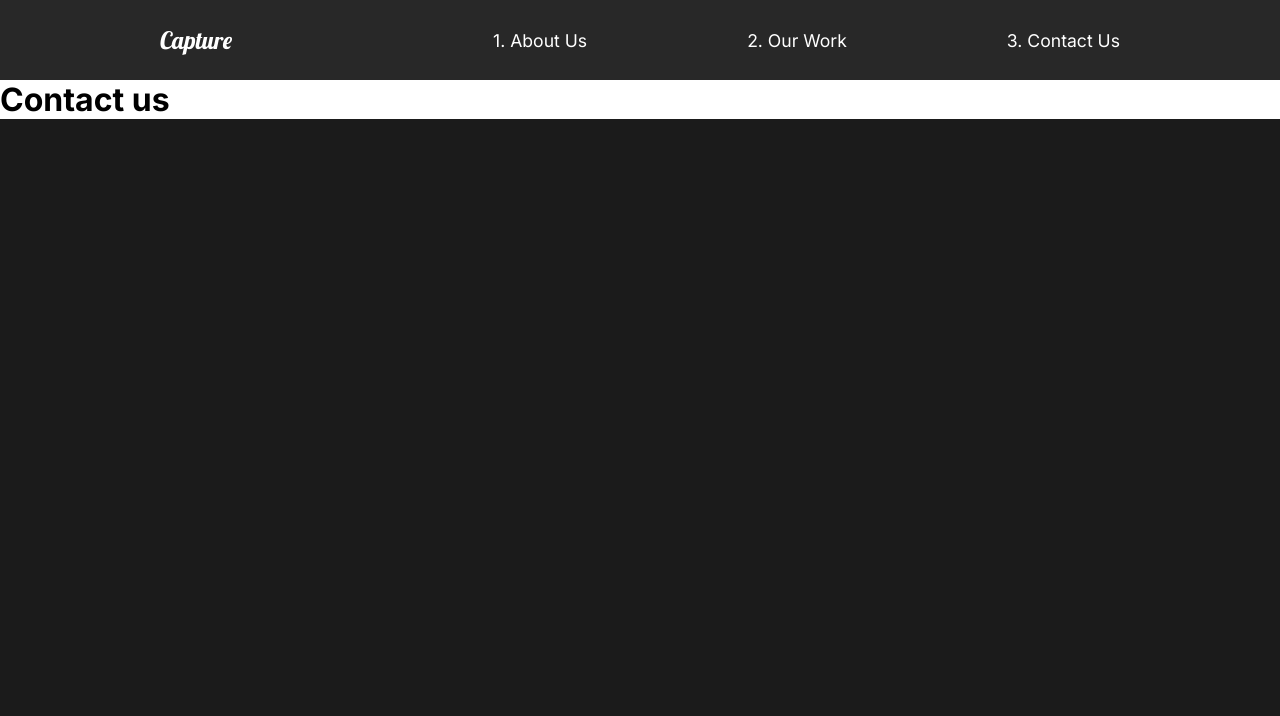
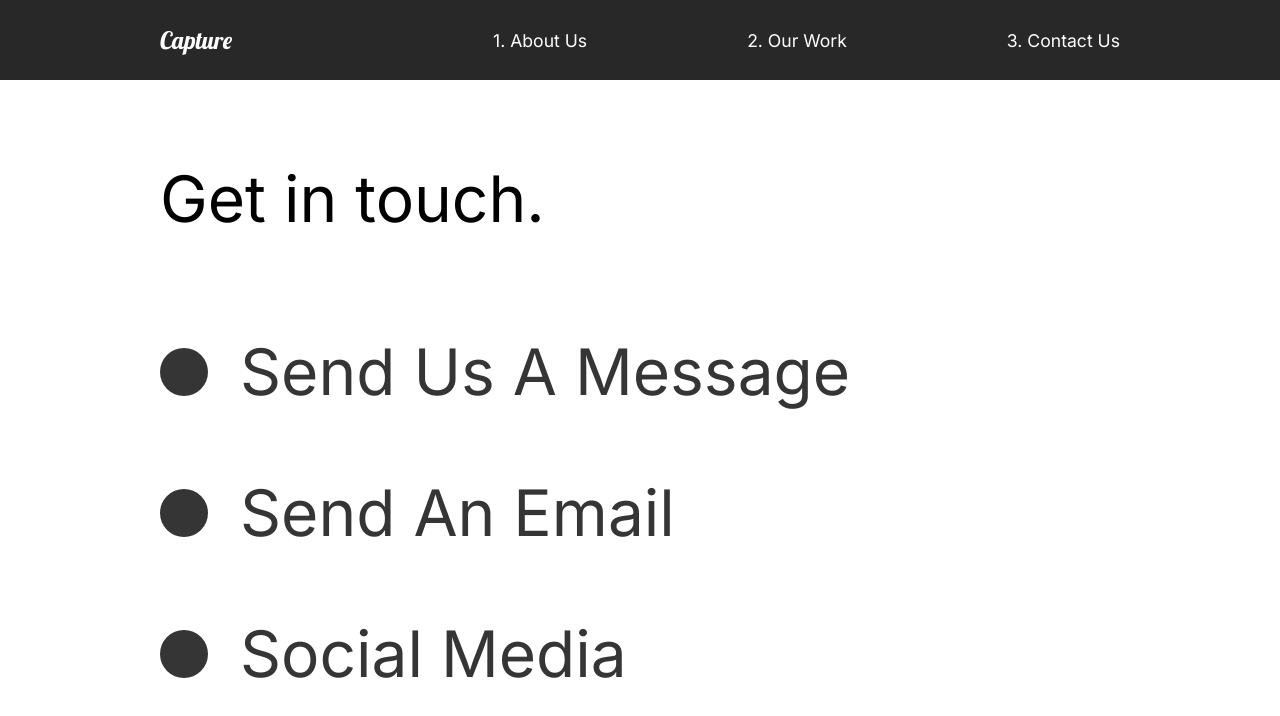
Before and after one commit to anirudh-jwala/capture-portfolio, a React (Create React App) app: page /contact in a window 1280 px wide. Shown: the top 716 px of the page. Built offline with nearby package versions, Linux system fonts and the light colour scheme.

Commit message:
Contact page animation

```diff
--- a/src/pages/ContactUs.js
+++ b/src/pages/ContactUs.js
@@ -2,11 +2,14 @@
 
 // Animations
 import { motion } from "framer-motion";
-import { pageAnimation } from "../animation";
+import { pageAnimation, titleAnim } from "../animation";
+
+// Styled components
+import styled from "styled-components";
 
 const ContactUs = () => {
   return (
-    <motion.div
+    <ContactStyle
       variants={pageAnimation}
       initial="hidden"
       animate="show"
@@ -15,9 +18,63 @@
         background: "#fff",
       }}
     >
-      <h1>Contact us</h1>
-    </motion.div>
+      <Title>
+        <Hide>
+          <motion.h2 variants={titleAnim}>Get in touch.</motion.h2>
+        </Hide>
+      </Title>
+      <div>
+        <Hide>
+          <Social variants={titleAnim}>
+            <Circle />
+            <h2>Send Us A Message</h2>
+          </Social>
+        </Hide>
+        <Hide>
+          <Social variants={titleAnim}>
+            <Circle />
+            <h2>Send An Email</h2>
+          </Social>
+        </Hide>
+        <Hide>
+          <Social variants={titleAnim}>
+            <Circle />
+            <h2>Social Media</h2>
+          </Social>
+        </Hide>
+      </div>
+    </ContactStyle>
   );
 };
 
+const ContactStyle = styled(motion.div)`
+  padding: 5rem 10rem;
+  color: #353535;
+  min-height: 90vh;
+`;
+
+const Title = styled.div`
+  margin-bottom: 4rem;
+  color: black;
+`;
+
+const Hide = styled.div`
+  overflow: hidden;
+`;
+
+const Circle = styled.div`
+  border-radius: 50%;
+  width: 3rem;
+  height: 3rem;
+  background: #353535;
+`;
+
+const Social = styled(motion.div)`
+  display: flex;
+  align-items: center;
+  h2 {
+    margin: 2rem;
+  }
+`;
+
 export default ContactUs;
```
